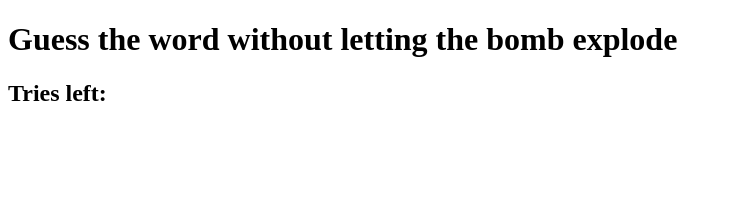
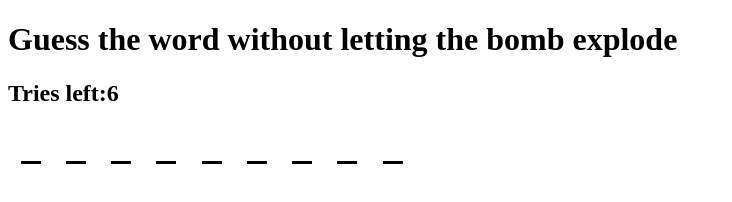
Before and after one commit to ilyas182/GAproject1, a website built with Vite: page index.html in a window 1280 px wide. Both pictures are taken after a click on the button "Start". Shown: the whole page, without its empty margins (0-732 px from the left). Built offline with nearby package versions, Linux system fonts and the light colour scheme.

Commit message:
GA project 1

```diff
--- a/index.html
+++ b/index.html
@@ -16,7 +16,7 @@
 
     <div id="gameScreen" class="hide">
       <h1>Guess the word without letting the bomb explode</h1>
-      <h2 id="tries">Tries left: </h2>
+      <h2 id="tries"></h2>
     </div>
   </body>
 </html>
--- a/main.js
+++ b/main.js
@@ -39,6 +39,8 @@ const gameScreen = document.querySelector("#gameScreen");
 const startButton = document.querySelector("#startButton");
 
 let tries = document.querySelector('#tries');
+let secretWord;
+let letter;
 /*----- event listeners -----*/
 startButton.addEventListener("click", handleStart);
 
@@ -50,10 +52,53 @@ function renderScreen() {
 
   document.querySelector(`#${game.screen}`).classList.remove("hide");
 }
+function renderTry() {
+  document.querySelector('#tries').innerText = "Tries left:" + game.triesLeft;
+}
+
+
 
 //!!!!!!!!!!!!!!!!! CONTROLLER (logic) !!!!!!!!!!!!!!!!!!!
 
 function handleStart() {
   game.screen = "gameScreen";
+  secretWord = game.secretWord();
+  console.log(secretWord);
   renderScreen();
+  renderTry();
+  createWord();
+  keypressEvent();
 }
+
+function createWord() {
+  for (let i = 0; i < secretWord.length; i++)
+  {
+    letter = document.createElement("h3");
+    letter.innerText = secretWord.charAt(i);
+    console.log(letter);
+    gameScreen.appendChild(letter);
+    letter.classList.add("horizontal");
+    letter.classList.add("hide-text");
+    letter.setAttribute('id', i);
+
+  }
+}
+
+function keypressEvent() {
+  document.addEventListener('keypress', function(event) {
+
+      console.log(event.key);
+      for (let i = 0; i < secretWord.length; i++){
+        if (event.key == secretWord.charAt(i).toLowerCase())
+        {
+          document.getElementById(`${i}`).classList.remove('hide-text');
+        }
+        else
+        {
+        game.triesLeft--;
+        console.log(game.triesLeft);
+        renderTry;
+        }
+      }
+      })
+}
--- a/style.css
+++ b/style.css
@@ -1,3 +1,15 @@
 .hide {
   display: none;
 }
+.horizontal {
+  display: inline-block;
+  border-bottom: solid;
+  width: 20px;
+  margin: 1%;
+}
+
+.hide-text {
+  text-indent: 100%;
+  white-space: nowrap;
+  overflow: hidden;
+}
```
